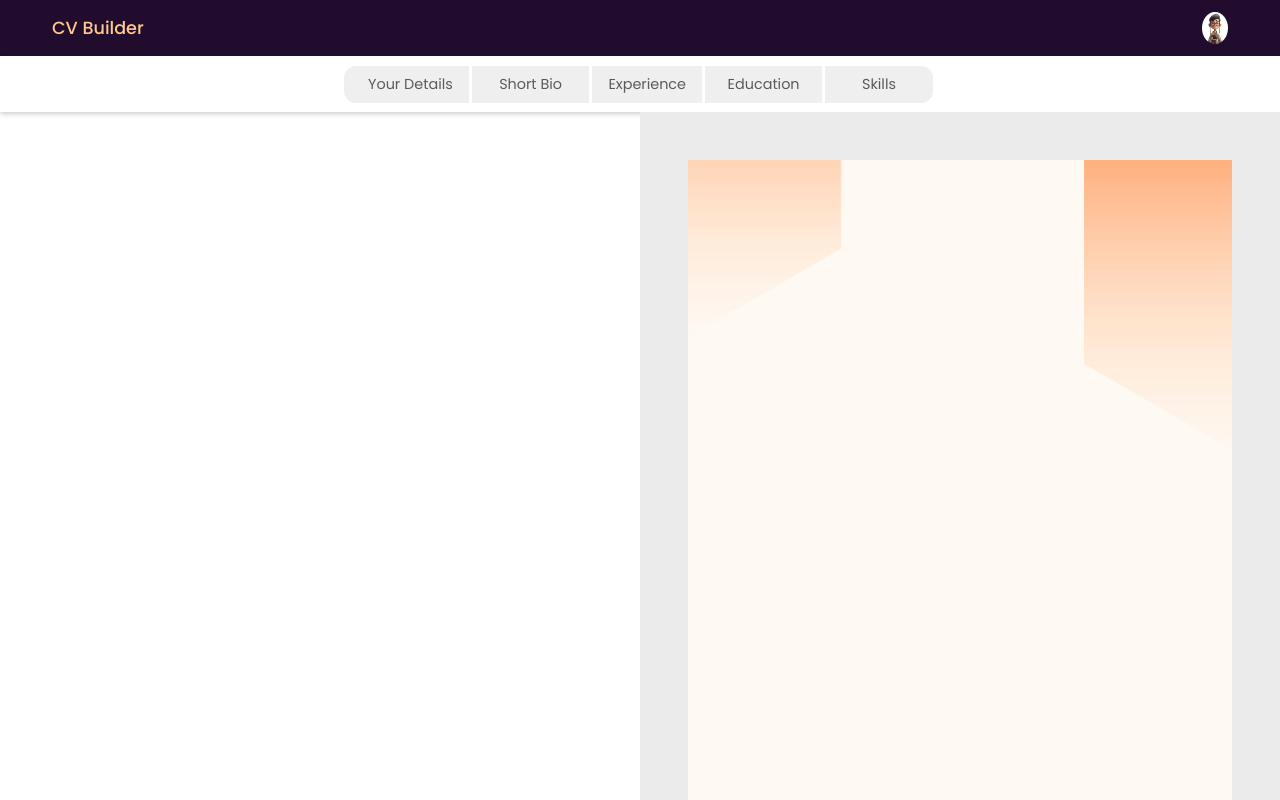
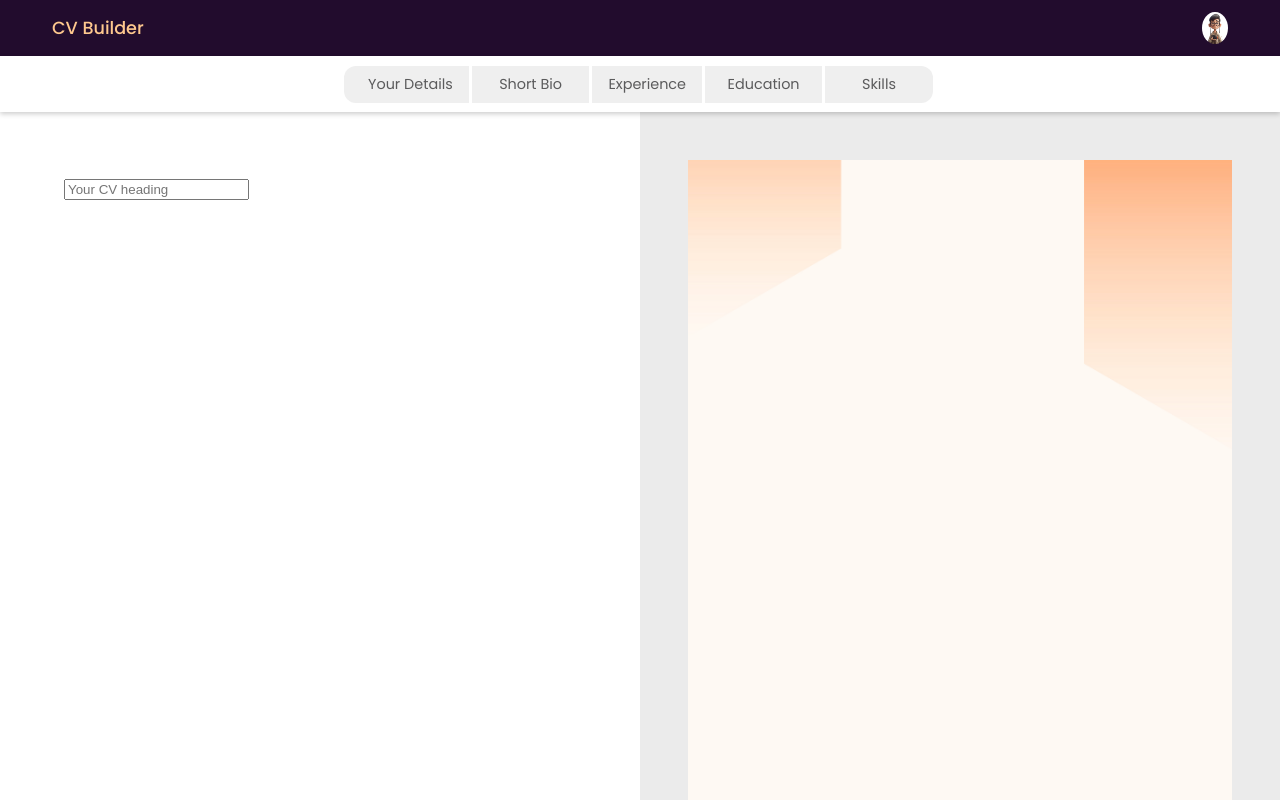
Before and after one commit to Hudsondaniel/CV-Generator, a React app in the folder CV/: page / in a window 1280 px wide. Shown: the top 800 px of the page. Built offline with nearby package versions, Linux system fonts and the light colour scheme; the HTML template or start-up script is replaced by a standard one.

Commit message:
Floating nav bars, padding for the main body page

```diff
--- a/CV/src/App.css
+++ b/CV/src/App.css
@@ -1,6 +1,12 @@
 .main-section{
     display: grid;
     grid-template-columns: 1fr 1fr;
+    padding-top: 7rem;
+}
+
+.nav-section{
+    width: 100%;
+    position: fixed
 }
 
 .right-section{
--- a/CV/src/App.jsx
+++ b/CV/src/App.jsx
@@ -14,8 +14,10 @@ function App() {
 
   return (
     <>
-      < NavBar/>
-      < DetailSection/>
+      <div className="nav-section">
+        < NavBar/>
+        < DetailSection/>
+      </div>
       <div className="main-section">
         <div className="left-section">
           < YourDetails/>
--- a/CV/src/components/YourDetails.jsx
+++ b/CV/src/components/YourDetails.jsx
@@ -1,5 +1,11 @@
 import '../styles/YourDetails.css'
 
 export default function YourDetails(){
-
+    return (
+        <div className="your-details-container">
+            <form action="">
+                <input type="text" className='heading-input' placeholder='Your CV heading'/>
+            </form>
+        </div>
+    )
 }
--- a/CV/src/styles/DetailSection.css
+++ b/CV/src/styles/DetailSection.css
@@ -5,8 +5,11 @@
     height: 3.5rem;
     padding-top: 0.5rem;
     padding-bottom: 0.5rem;
+    background: rgba(255, 255, 255, 0.2);
     box-shadow: 0 2px 5px rgba(0, 0, 0, 0.2);
-
+    backdrop-filter: blur(5px);
+    -webkit-backdrop-filter: blur(5px);
+    border: 1px solid rgba(255, 255, 255, 0.3);
 }
 
 .your-details, .short-bio, .experience,
--- a/CV/src/styles/NavBar.css
+++ b/CV/src/styles/NavBar.css
@@ -5,6 +5,7 @@ nav {
     justify-content: flex-end;
     padding: 10px 20px;
     background-color: rgb(34,12,45);
+
 }
 
 .nav-heading{
--- a/CV/src/styles/YourDetails.css
+++ b/CV/src/styles/YourDetails.css
@@ -0,0 +1,3 @@
+.your-details-container{
+    padding: 4rem;
+}
```
